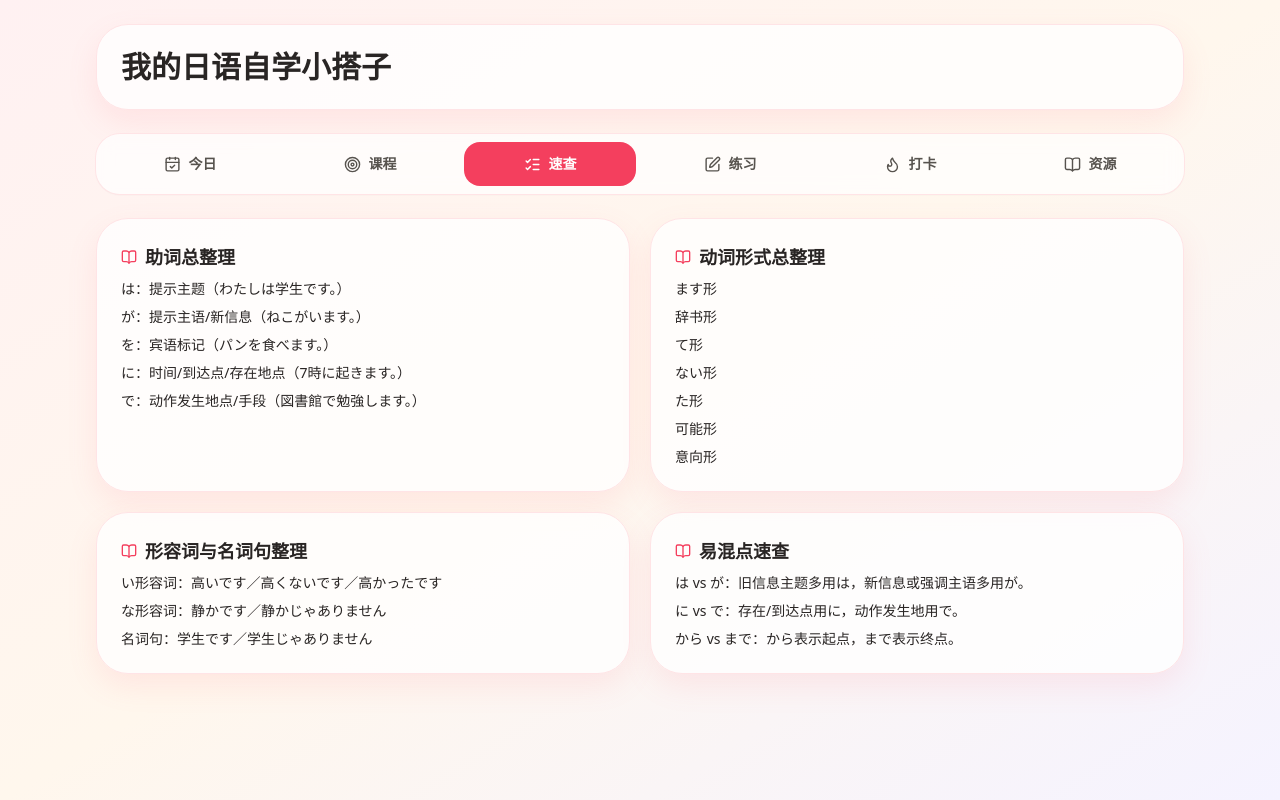
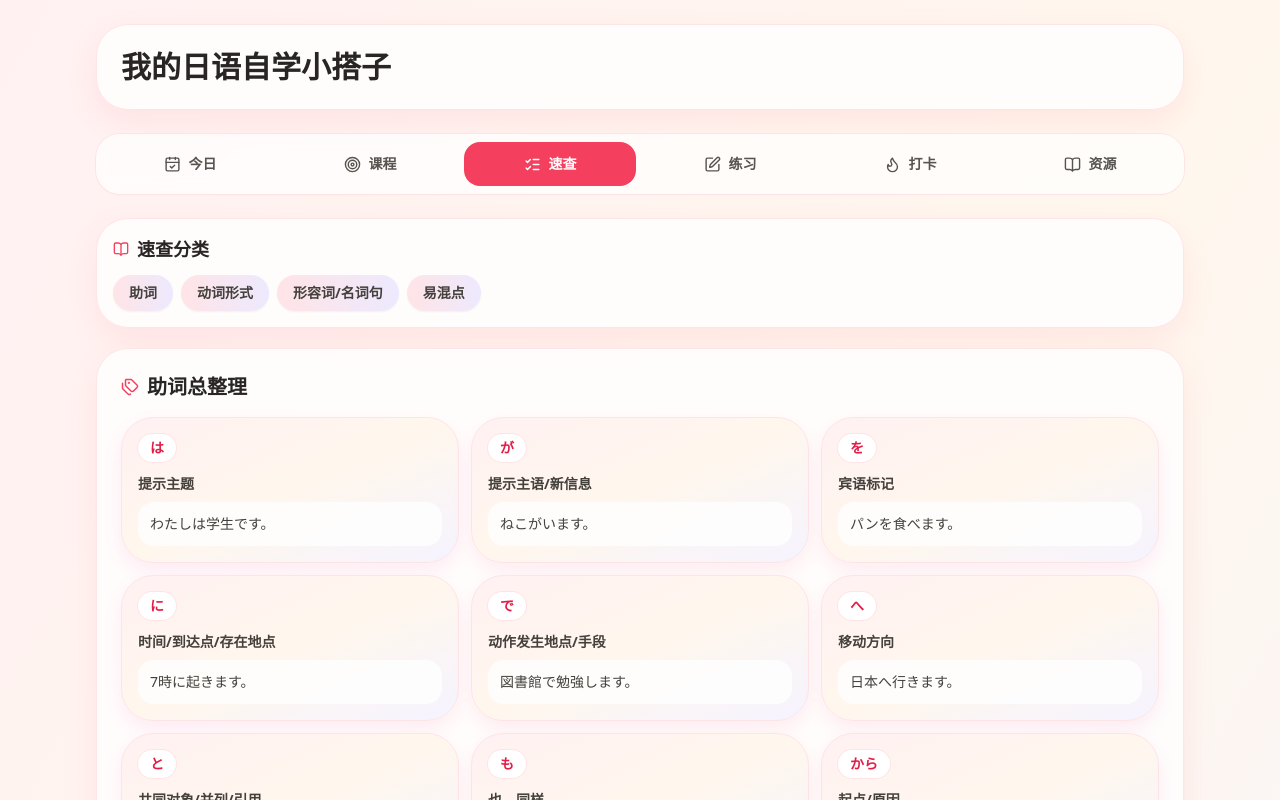
Before and after one commit to eliaukpuppy/japanese-learning-companion, a React (Vite) app in the folder japanese-learning-companion/: page / in a window 1280 px wide. Both pictures are taken after a click on the button "速查". Shown: the top 800 px of the page. Built offline with nearby package versions, Linux system fonts and the light colour scheme.

Commit message:
优化速查页为手帐风速读卡片布局

```diff
--- a/japanese-learning-companion/src/App.jsx
+++ b/japanese-learning-companion/src/App.jsx
@@ -1,6 +1,6 @@
 import React, { useEffect, useMemo, useRef, useState } from "react";
 import { AnimatePresence, motion } from "framer-motion";
-import { BookOpen, CalendarCheck, Target, ListChecks, PenSquare, Flame, Settings, Download, Upload, Sparkles, Heart, Award, Flower2, Inbox } from "lucide-react";
+import { BookOpen, CalendarCheck, Target, ListChecks, PenSquare, Flame, Settings, Download, Upload, Sparkles, Heart, Award, Flower2, Inbox, Tags, GitCompareArrows, Languages, ArrowRight } from "lucide-react";
 import { minnaUpperLessons } from "./data/minnaUpperLessons";
 import { quickReference } from "./data/quickReference";
 import { practiceQuestions } from "./data/practiceQuestions";
@@ -305,7 +305,70 @@ export default function JapaneseLearningCompanion() {
         </section>
       </motion.main>}
 
-      {tab === "quick" && <motion.main key="quick" className="grid gap-5 md:grid-cols-2" {...tabTransition}>{[quickReference.particles,quickReference.verbForms,quickReference.adjectiveNoun,quickReference.confusionPairs].map((sec)=><section key={sec.title} className={cardClass}><h2 className="flex items-center gap-2 text-lg font-bold"><BookOpen size={16} className="text-rose-500" />{sec.title}</h2><ul className="mt-2 space-y-2 text-sm">{sec.items.map((item,idx)=><li key={idx}>{typeof item==="string"?item:item.particle?`${item.particle}：${item.usage}（${item.example}）`:`${item.pair}：${item.tip}`}</li>)}</ul></section>)}</motion.main>}
+      {tab === "quick" && <motion.main key="quick" className="space-y-5" {...tabTransition}>
+        <section className="rounded-[2rem] border border-rose-100 bg-white/80 p-4 shadow-[0_12px_30px_rgba(251,113,133,0.12)]">
+          <h2 className="flex items-center gap-2 text-lg font-bold text-stone-800"><BookOpen size={16} className="text-rose-500" />速查分类</h2>
+          <div className="mt-3 flex flex-wrap gap-2">
+            {[["particles", "助词"], ["verb-forms", "动词形式"], ["adj-noun", "形容词/名词句"], ["confusions", "易混点"]].map(([id, label]) => (
+              <a key={id} href={`#${id}`} className="rounded-full bg-gradient-to-r from-rose-100 to-violet-100 px-4 py-2 text-sm font-semibold text-stone-700 shadow-sm transition hover:from-rose-200 hover:to-violet-200">{label}</a>
+            ))}
+          </div>
+        </section>
+
+        <section id="particles" className={cardClass}>
+          <h2 className="flex items-center gap-2 text-xl font-bold"><Tags size={18} className="text-rose-500" />{quickReference.particles.title}</h2>
+          <div className="mt-4 grid grid-cols-1 gap-3 md:grid-cols-2 xl:grid-cols-3">
+            {quickReference.particles.items.map((item) => (
+              <article key={item.particle} className="rounded-[2rem] border border-rose-100 bg-gradient-to-br from-rose-50 via-orange-50 to-violet-50 p-4 shadow-[0_8px_18px_rgba(244,114,182,0.12)]">
+                <span className="inline-flex rounded-full bg-white px-3 py-1 text-sm font-bold text-rose-600 ring-1 ring-rose-100">{item.particle}</span>
+                <p className="mt-3 text-sm font-semibold text-stone-700">{item.usage}</p>
+                <p className="mt-2 rounded-2xl bg-white/80 p-3 text-sm text-stone-700">{item.example}</p>
+              </article>
+            ))}
+          </div>
+        </section>
+
+        <section id="verb-forms" className={cardClass}>
+          <h2 className="flex items-center gap-2 text-xl font-bold"><ArrowRight size={18} className="text-violet-500" />{quickReference.verbForms.title}</h2>
+          <div className="mt-4 grid grid-cols-1 gap-3 md:grid-cols-2">
+            {quickReference.verbForms.items.map((item) => (
+              <article key={item.form} className="rounded-[2rem] border border-violet-100 bg-gradient-to-br from-violet-50 via-rose-50 to-amber-50 p-4 shadow-[0_8px_18px_rgba(196,181,253,0.2)]">
+                <span className="inline-flex rounded-full bg-white px-3 py-1 text-sm font-bold text-violet-700 ring-1 ring-violet-100">{item.form}</span>
+                <p className="mt-3 text-sm text-stone-700">{item.usage}</p>
+              </article>
+            ))}
+          </div>
+        </section>
+
+        <section id="adj-noun" className={cardClass}>
+          <h2 className="flex items-center gap-2 text-xl font-bold"><Languages size={18} className="text-rose-500" />{quickReference.adjectiveNoun.title}</h2>
+          <div className="mt-4 grid grid-cols-1 gap-3 md:grid-cols-3">
+            {quickReference.adjectiveNoun.items.map((item) => (
+              <article key={item.category} className="rounded-[2rem] border border-rose-100 bg-gradient-to-br from-rose-50 via-orange-50 to-violet-50 p-4 shadow-[0_8px_18px_rgba(244,114,182,0.12)]">
+                <h3 className="text-sm font-bold text-stone-800">{item.category}</h3>
+                <ul className="mt-3 space-y-2 text-sm text-stone-700">
+                  <li><span className="font-semibold text-rose-600">肯定：</span>{item.positive}</li>
+                  <li><span className="font-semibold text-rose-600">否定：</span>{item.negative}</li>
+                  <li><span className="font-semibold text-rose-600">过去：</span>{item.past}</li>
+                </ul>
+              </article>
+            ))}
+          </div>
+        </section>
+
+        <section id="confusions" className={cardClass}>
+          <h2 className="flex items-center gap-2 text-xl font-bold"><GitCompareArrows size={18} className="text-violet-500" />{quickReference.confusionPairs.title}</h2>
+          <div className="mt-4 grid grid-cols-1 gap-3 md:grid-cols-2">
+            {quickReference.confusionPairs.items.map((item) => (
+              <article key={item.pair} className="rounded-[2rem] border border-violet-100 bg-gradient-to-br from-violet-50 via-rose-50 to-amber-50 p-4 shadow-[0_8px_18px_rgba(196,181,253,0.2)]">
+                <h3 className="text-sm font-bold text-violet-700">{item.pair}</h3>
+                <p className="mt-2 text-sm text-stone-700">{item.tip}</p>
+                <p className="mt-2 rounded-2xl bg-white/80 p-3 text-sm text-stone-700">{item.example}</p>
+              </article>
+            ))}
+          </div>
+        </section>
+      </motion.main>}
 
       {tab === "practice" && <motion.main key="practice" className="space-y-4" {...tabTransition}>{wrongQuestionCount === 0 && <section className={cardClass}><p className="text-sm text-rose-700">还没有错题，今天很顺利呀 🍡</p></section>}{[["A. 选择助词",practiceQuestions.sectionA],["B. 翻译成日语",practiceQuestions.sectionB],["C. 动词变形",practiceQuestions.sectionC]].map(([label,sec])=><section key={sec.title} className={cardClass}><h2 className="text-lg font-bold">{label}</h2>{sec.questions.map((q)=><div key={q.id} className="mt-3 rounded-2xl bg-stone-50 p-3"><p className="text-sm font-medium">{q.id}. {q.prompt}</p><div className="mt-2 flex gap-2"><button onClick={()=>setAnswersVisible((v)=>({...v,[q.id]:!v[q.id]}))} className="rounded-full bg-rose-100 px-3 py-1 text-xs">{answersVisible[q.id]?"隐藏答案":"查看答案"}</button><motion.button whileTap={{ scale: 1.08 }} onClick={()=>toggleWrongQuestion(q.id)} className={`rounded-full px-3 py-1 text-xs ${plan.wrongQuestions[q.id]?"bg-amber-200":"bg-stone-200"}`}>{plan.wrongQuestions[q.id]?"已标记错题":"标记错题"}</motion.button></div>{answersVisible[q.id] && <p className="mt-1 text-sm text-rose-700">参考答案：{q.answer}</p>}</div>)}</section>)}</motion.main>}
 
--- a/japanese-learning-companion/src/data/quickReference.js
+++ b/japanese-learning-companion/src/data/quickReference.js
@@ -6,27 +6,40 @@ export const quickReference = {
       { particle: "が", usage: "提示主语/新信息", example: "ねこがいます。" },
       { particle: "を", usage: "宾语标记", example: "パンを食べます。" },
       { particle: "に", usage: "时间/到达点/存在地点", example: "7時に起きます。" },
-      { particle: "で", usage: "动作发生地点/手段", example: "図書館で勉強します。" }
+      { particle: "で", usage: "动作发生地点/手段", example: "図書館で勉強します。" },
+      { particle: "へ", usage: "移动方向", example: "日本へ行きます。" },
+      { particle: "と", usage: "共同对象/并列/引用", example: "友だちと話します。" },
+      { particle: "も", usage: "也，同样", example: "わたしも行きます。" },
+      { particle: "から", usage: "起点/原因", example: "9時から勉強します。" },
+      { particle: "まで", usage: "终点/范围终止", example: "5時まで働きます。" }
     ]
   },
   verbForms: {
     title: "动词形式总整理",
-    items: ["ます形", "辞书形", "て形", "ない形", "た形", "可能形", "意向形"]
+    items: [
+      { form: "ます形", usage: "礼貌表达、日常陈述、课堂基础句型" },
+      { form: "辞书形", usage: "普通体原形、修饰名词、接续前提条件" },
+      { form: "て形", usage: "请求、连接动作、进行状态（〜ています）" },
+      { form: "ない形", usage: "否定、义务（〜なければならない）、禁止（〜ないで）" },
+      { form: "た形", usage: "过去叙述、经验表达（〜たことがある）" },
+      { form: "可能形", usage: "表示能力或可能性（会做、能做）" },
+      { form: "意向形", usage: "表示意志或提议（〜う/〜よう）" }
+    ]
   },
   adjectiveNoun: {
     title: "形容词与名词句整理",
     items: [
-      "い形容词：高いです／高くないです／高かったです",
-      "な形容词：静かです／静かじゃありません",
-      "名词句：学生です／学生じゃありません"
+      { category: "い形容词", positive: "高いです", negative: "高くないです", past: "高かったです" },
+      { category: "な形容词", positive: "静かです", negative: "静かじゃありません", past: "静かでした" },
+      { category: "名词句", positive: "学生です", negative: "学生じゃありません", past: "学生でした" }
     ]
   },
   confusionPairs: {
     title: "易混点速查",
     items: [
-      { pair: "は vs が", tip: "旧信息主题多用は，新信息或强调主语多用が。" },
-      { pair: "に vs で", tip: "存在/到达点用に，动作发生地用で。" },
-      { pair: "から vs まで", tip: "から表示起点，まで表示终点。" }
+      { pair: "は vs が", tip: "は强调话题范围，が强调主语或新信息。", example: "わたしは学生です。/ だれが来ますか。田中さんが来ます。" },
+      { pair: "に vs で", tip: "に用于存在点、时间点、到达点；で用于动作发生地点。", example: "机の上に本があります。/ 図書館で勉強します。" },
+      { pair: "から vs まで", tip: "から是起点，まで是终点，常成对出现。", example: "9時から5時まで働きます。" }
     ]
   }
 };
```
